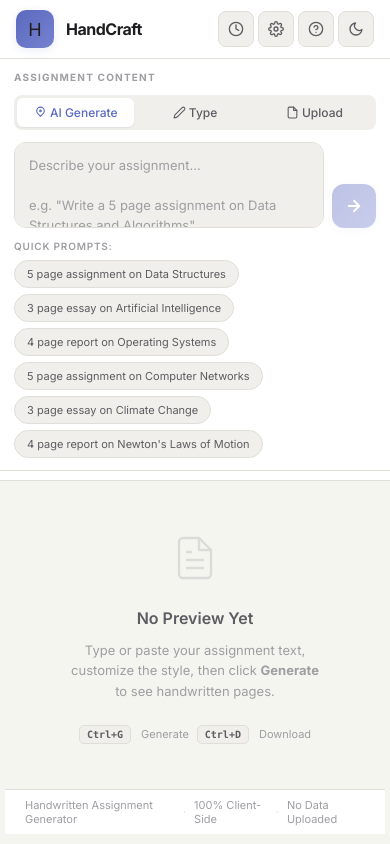
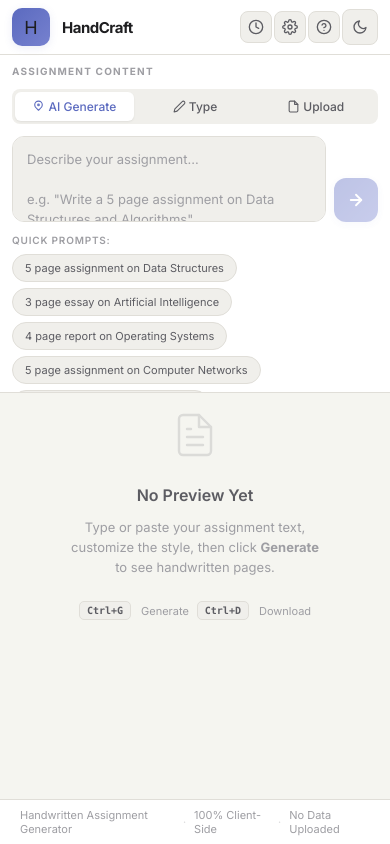
Before and after one commit to thakuradithya12/HandCraft, a React (Vite) app: page / in a window 390 px wide. Built offline with nearby package versions, Linux system fonts and the light colour scheme; a web font is replaced by a local one.

Commit message:
fix: resolve mobile layout and zoom scrolling issues

```diff
--- a/src/components/PagePreview.jsx
+++ b/src/components/PagePreview.jsx
@@ -75,7 +75,11 @@
                         src={previewUrls[currentPage]}
                         alt={`Page ${currentPage + 1}`}
                         key={`${currentPage}-${zoom}`}
-                        style={{ transform: `scale(${zoom / 100})`, transformOrigin: 'top center' }}
+                        style={{
+                            width: `${zoom}%`,
+                            maxWidth: 'none', // Allow image to exceed container width for panning
+                            height: 'auto'
+                        }}
                     />
                 </div>
             </div>
--- a/src/index.css
+++ b/src/index.css
@@ -1638,63 +1638,7 @@
 }
 
 /* ===== RESPONSIVE ===== */
-@media (max-width: 900px) {
-  .app-main {
-    flex-direction: column;
-  }
-
-  .controls-panel {
-    width: 100%;
-    min-width: unset;
-    max-height: 50vh;
-    border-right: none;
-    border-bottom: 1px solid var(--border);
-  }
-
-  .preview-content {
-    padding: 12px;
-  }
-
-  .history-drawer {
-    right: 8px;
-    width: calc(100% - 16px);
-    max-width: 350px;
-  }
-
-  .modal-content {
-    width: 95%;
-  }
-
-  .thumbnail-strip {
-    display: none;
-  }
-}
-
-@media (max-width: 600px) {
-  .app-header {
-    padding: 10px 14px;
-  }
-
-  .app-logo h1 {
-    font-size: 15px;
-  }
-
-  .app-logo .subtitle {
-    display: none;
-  }
-
-  .controls-section {
-    padding: 12px 14px;
-  }
-
-  .action-bar {
-    padding: 10px 14px;
-  }
-
-  .shortcuts-grid {
-    grid-template-columns: 1fr;
-  }
-}
+
 
 /* ===== HANDWRITING SAMPLER ===== */
 .sampler-step {
@@ -2050,7 +1994,7 @@
   }
 }
 
-/* ===== MOBILE RESPONSIVE ===== */
+/* ===== RESPONSIVE ===== */
 @media (max-width: 1024px) {
   .controls-panel {
     width: 340px;
@@ -2058,7 +2002,7 @@
   }
 }
 
-@media (max-width: 860px) {
+@media (max-width: 900px) {
   .app-main {
     flex-direction: column;
   }
@@ -2067,39 +2011,96 @@
     width: 100%;
     min-width: 100%;
     height: auto;
-    max-height: 60vh;
+    max-height: 45vh;
+    /* Reduced from 60vh to give more room to preview */
     border-right: none;
     border-bottom: 1px solid var(--border);
   }
 
   .preview-panel {
+    height: 55vh;
+    /* Explicit height for preview on mobile */
+    padding: 0;
+  }
+
+  .preview-content {
     padding: 20px 10px;
-  }
-
+    align-items: flex-start;
+    /* Better for zoomed scrolling */
+  }
+
+  .thumbnail-strip {
+    display: none;
+  }
+
+  .history-drawer {
+    right: 8px;
+    width: calc(100% - 16px);
+    max-width: 350px;
+  }
+
+  .modal-content {
+    width: 95% !important;
+  }
+}
+
+@media (max-width: 600px) {
   .app-header {
-    padding: 10px 16px;
+    padding: 8px 12px;
   }
 
   .app-logo h1 {
-    font-size: 16px;
+    font-size: 15px;
+  }
+
+  .app-logo .subtitle {
+    display: none;
+  }
+
+  .controls-section {
+    padding: 10px 12px;
+  }
+
+  .action-bar {
+    padding: 8px 12px;
+    flex-wrap: wrap;
+    /* Prevent button overflow */
+  }
+
+  .btn {
+    padding: 8px 12px;
+    font-size: 12px;
+  }
+
+  .shortcuts-grid {
+    grid-template-columns: 1fr;
   }
 }
 
 @media (max-width: 480px) {
   .app-header {
-    flex-wrap: wrap;
-    gap: 10px;
+    gap: 8px;
+  }
+
+  .header-actions {
+    gap: 2px;
+  }
+
+  .header-btn {
+    width: 32px;
+    height: 32px;
   }
 
   .controls-panel {
-    max-height: 50vh;
+    max-height: 40vh;
+  }
+
+  .preview-panel {
+    height: 60vh;
   }
 
   .control-row {
     flex-direction: column;
-  }
-
-  .preview-panel {
-    padding: 10px 5px;
-  }
-}
+    gap: 8px;
+  }
+}
```
